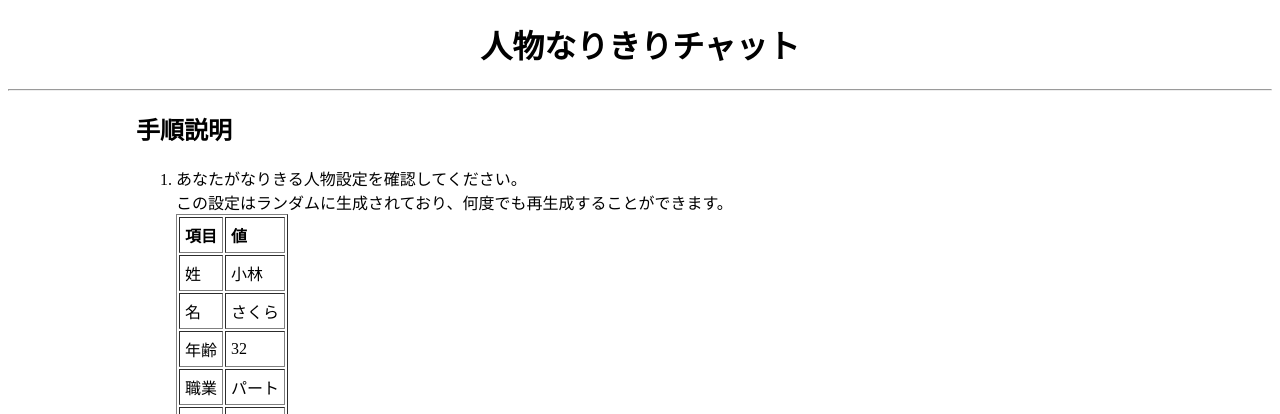
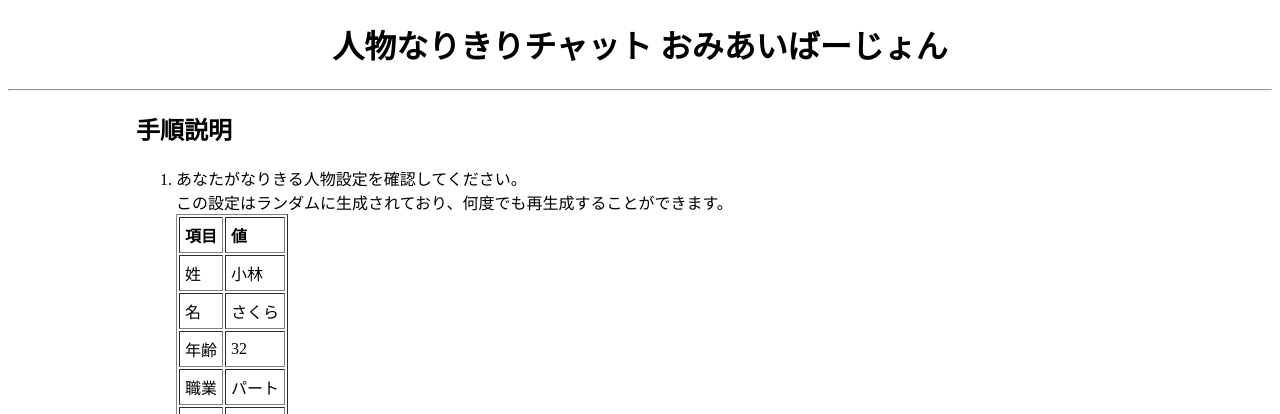
Before and after one commit to kyoshiro-s/perchat, a Django app: page /perchat/anteroom/ in a window 1280 px wide. Shown: the top 414 px of the page. Run offline with Django 3.2, Linux system fonts and the light colour scheme.

Commit message:
change the title of the anteroom

```diff
--- a/chat/templates/chat/anteroom.html
+++ b/chat/templates/chat/anteroom.html
@@ -21,7 +21,7 @@
 </head>
 <body>
   <div align="center">
-    <h1>人物なりきりチャット</h1>
+    <h1>人物なりきりチャット おみあいばーじょん</h1>
   </div>
   <hr>
   <div style="margin-left: 10vw">
```
